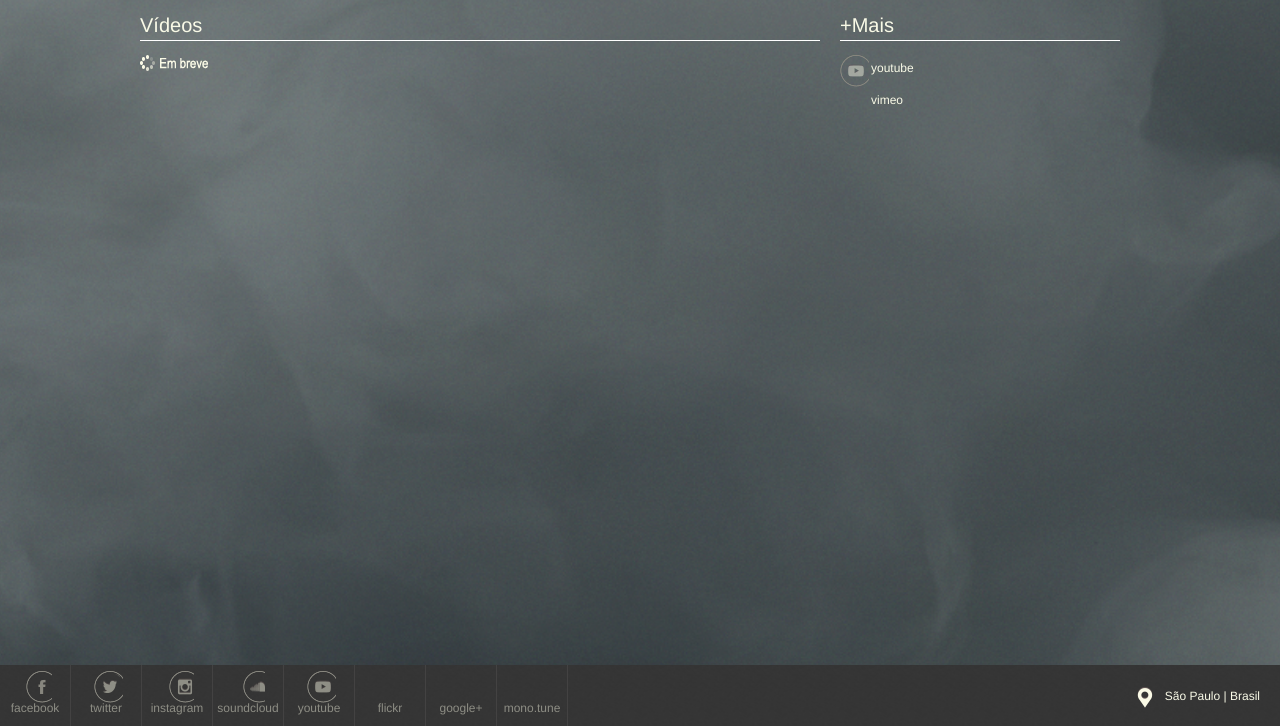
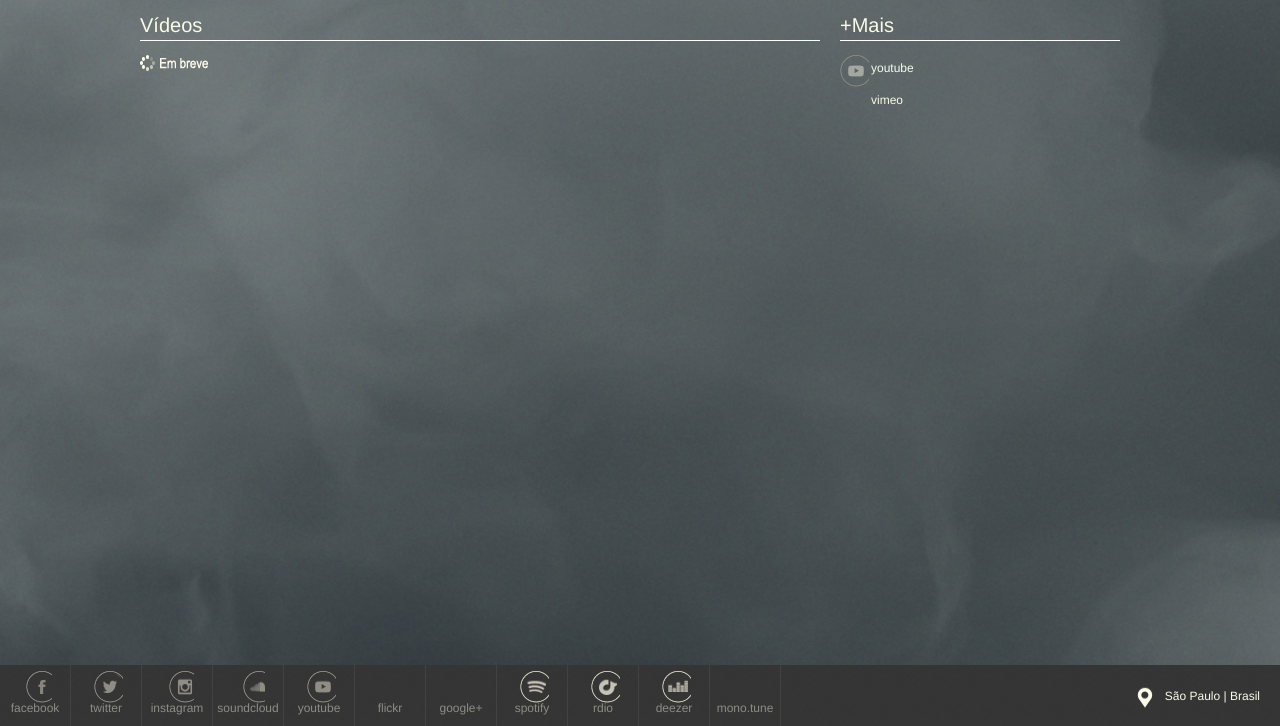
Before and after one commit to bchagas/edu-barreto, a plain HTML site: page videos.html in a window 1280 px wide. Shown: the part 74-800 px from the top of the page. Drawn offline with Linux system fonts and the light colour scheme.

Commit message:
rodape novo

```diff
--- a/videos.html
+++ b/videos.html
@@ -30,6 +30,7 @@
     <li class="contato last"><a href="http://eduardobarretto.com/contato.html">contato</a></li>
   </ul>
 </div>
+
 		<div class="line fl-left"></div>
 
 	</div>
@@ -72,7 +73,11 @@
 <li class="youtube"><a href="http://youtube.com/eduardobarrettotv" target="_blank"><span>youtube</span></a></li>
 <li class="flickr"><a href="http://flickr.com/eduardobarretto" target="_blank"><span>flickr</span></a></li>
 <li class="googleplus"><a href="http://plus.google.com/108847276211937517215/posts" target="_blank"><span>google+</span></a></li>
+<li class="spotify"><a href="https://www.spotify.com/br/" target="_blank"><span>spotify</span></a></li>
+<li class="rdio"><a href="http://www.rdio.com/" target="_blank"><span>rdio</span></a></li>
+<li class="deezer"><a href="http://www.deezer.com/" target="_blank"><span>deezer</span></a></li>
 <li class="monotune"><a href="http://monotunerecords.com" target="_blank"><span>mono.tune</span></a></li>
+
 </ul>
 
       <div class="location fl-right">São Paulo | Brasil</div>
```
